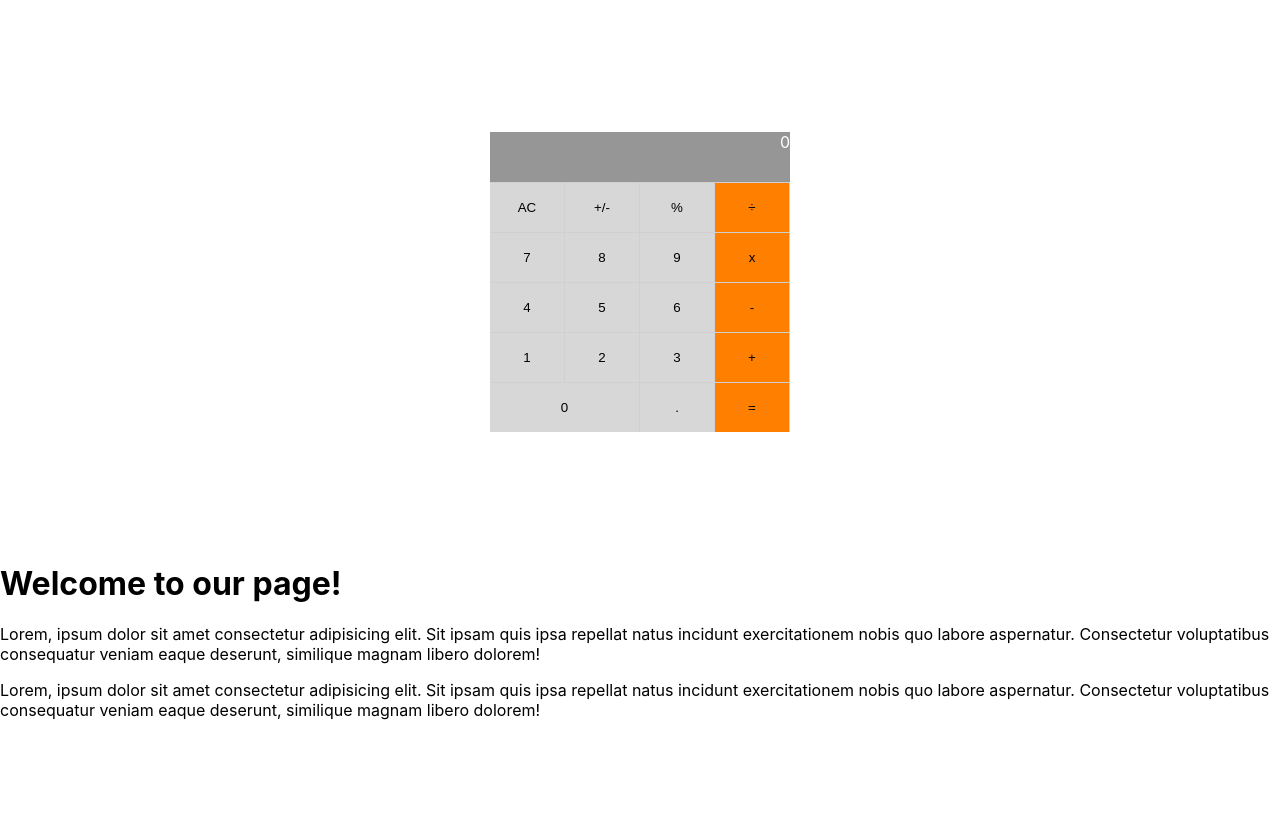
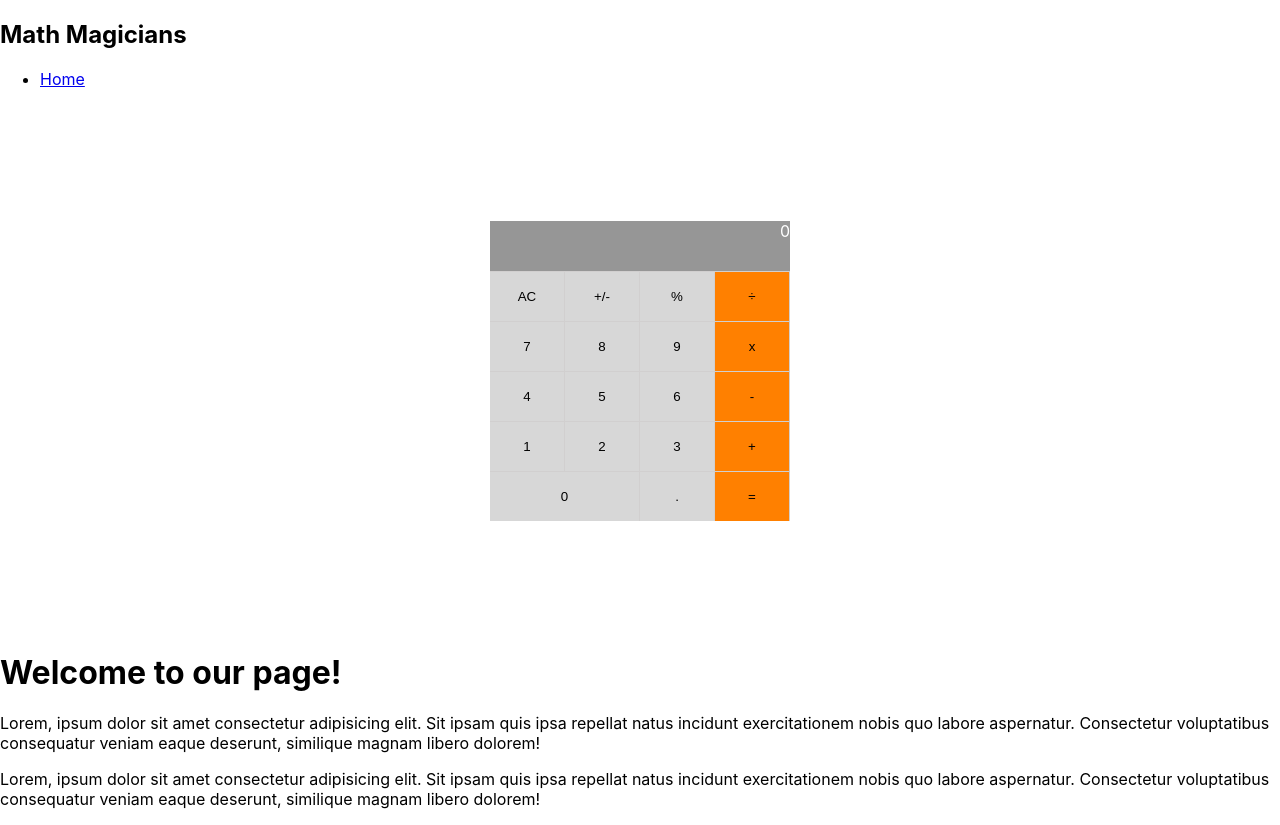
Before and after one commit to tsheporamantso/math-magicians, a React (Create React App) app: page / in a window 1280 px wide. Before the commit the page ends 800 px from the top, so only its background shows below. Built offline with nearby package versions, Linux system fonts and the light colour scheme.

Commit message:
Import navigation component

```diff
--- a/src/App.js
+++ b/src/App.js
@@ -3,10 +3,12 @@ import { Route, Routes } from 'react-router-dom';
 import Calculator from './components/MyCalculator';
 import './App.css';
 import Home from './components/Home';
+import Navigation from './components/Navbar';
 
 function App() {
   return (
     <div className="App">
+      <Navigation />
       <Calculator />
       <Routes>
         <Route path="/" element={<Home />} />
```
